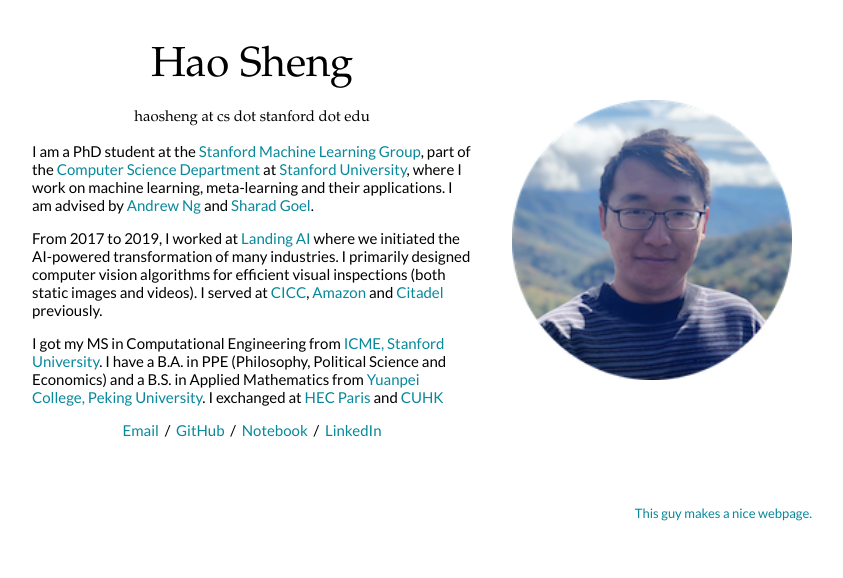
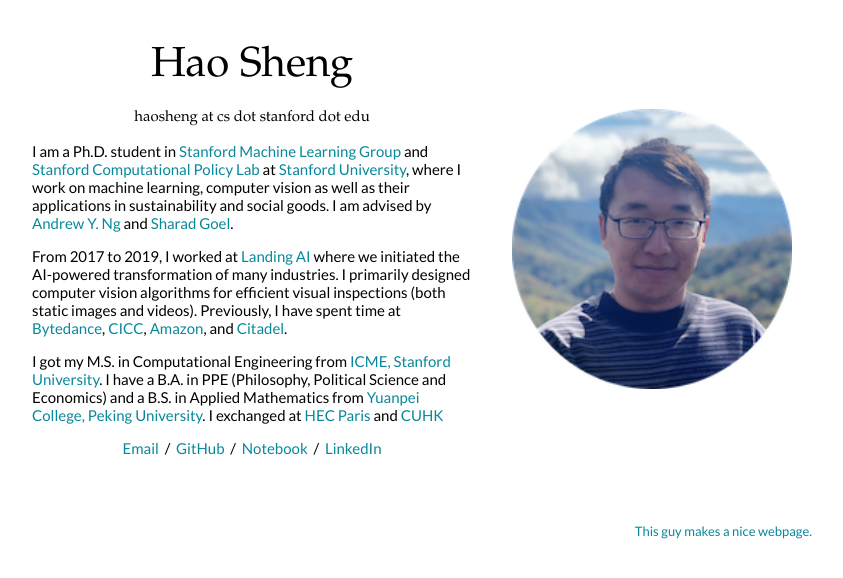
Before and after one commit to haossr/haossr.github.io, a Jekyll site: the page built from _posts/2016-06-07-cs231a.markdown, in a window 1280 px wide. Shown: the top 578 px of the page, without its empty margins (228-1071 px from the left). Built offline with Jekyll 4.4.1, drawn with Linux system fonts in a browser that asks for light colours.

Commit message:
update bio

```diff
--- a/_includes/bio.html
+++ b/_includes/bio.html
@@ -1,15 +1,15 @@
 <p>
-I am a PhD student at the <a href="https://stanfordmlgroup.github.io/">Stanford Machine Learning Group</a>, part of the <a href="https://cs.stanford.edu/">Computer Science Department</a> at <a href="https://www.stanford.edu/">Stanford University</a>, where I work on machine learning, meta-learning and their applications. I am advised by <a href="https://en.wikipedia.org/wiki/Andrew_Ng">Andrew Ng</a> and <a href="https://5harad.com/">Sharad Goel</a>.
+I am a Ph.D. student in <a href="https://stanfordmlgroup.github.io/">Stanford Machine Learning Group</a> and <a href="https://policylab.stanford.edu/">Stanford Computational Policy Lab</a> at <a href="https://www.stanford.edu/">Stanford University</a>, where I work on machine learning, computer vision  as well as their applications in sustainability and social goods. I am advised by <a href="https://en.wikipedia.org/wiki/Andrew_Ng">Andrew Y. Ng</a> and <a href="https://5harad.com/">Sharad Goel</a>.
 </p>
 
 <p>
 From 2017 to 2019, I worked at <a href="https://www.landing.ai">Landing AI</a> where we initiated the AI-powered transformation of many industries.
 I primarily designed computer vision algorithms for efficient visual inspections (both static images and videos).
-I served at <a href="http://www.cicc.com/index_en.xhtml">CICC</a>, <a href="https://www.aboutamazon.com/">Amazon</a> and <a href="https://www.citadel.com/">Citadel</a> previously.
+Previously, I have spent time at <a href="https://www.bytedance.com/en/">Bytedance</a>, <a href="http://www.cicc.com/index_en.xhtml">CICC</a>, <a href="https://www.aboutamazon.com/">Amazon</a>, and <a href="https://www.citadel.com/">Citadel</a>.
 </p>
 
 <p>
-I got my MS in Computational Engineering from <a href="http://icme.stanford.edu">ICME, Stanford University</a>.
+I got my M.S. in Computational Engineering from <a href="http://icme.stanford.edu">ICME, Stanford University</a>.
 <!--, where I TAed <a href="http://cs229.stanford.edu/projects2016/">CS229 (2016 Fall)</a>, <a href="https://ee364.stanford.edu">EE364A (2017 Spring)</a> and <a href="https://edusalsa.com/course?c=OIT%20274">OIT274 (2019 Spring)</a>.  -->
 I have a B.A. in PPE (Philosophy, Political Science and Economics) and a B.S. in Applied Mathematics from <a href="http://english.pku.edu.cn/">Yuanpei College, Peking University</a>.
 I exchanged at <a href="https://www.hec.edu/en"> HEC Paris</a> and <a href="http://www.cuhk.edu.hk/">CUHK </a>
```
